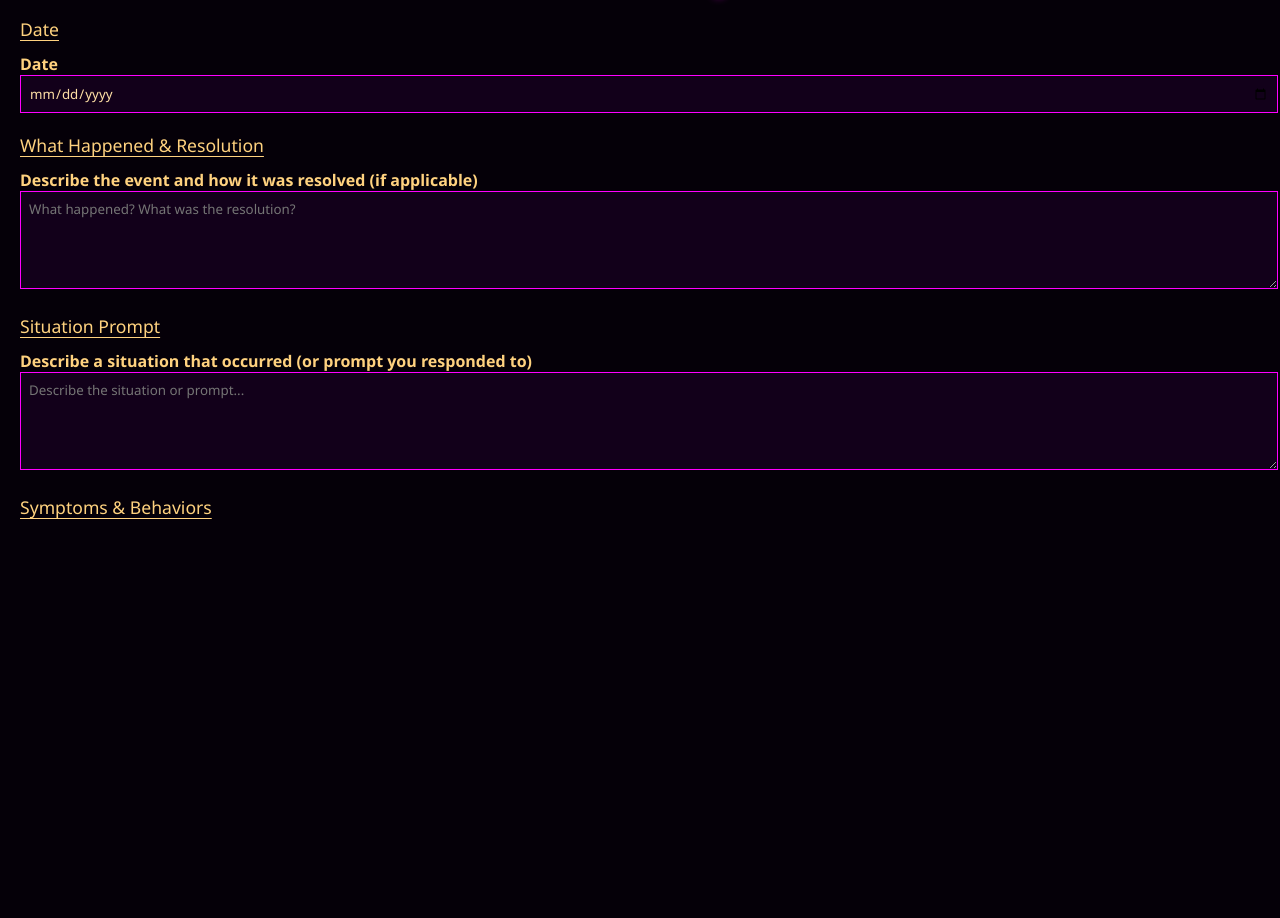
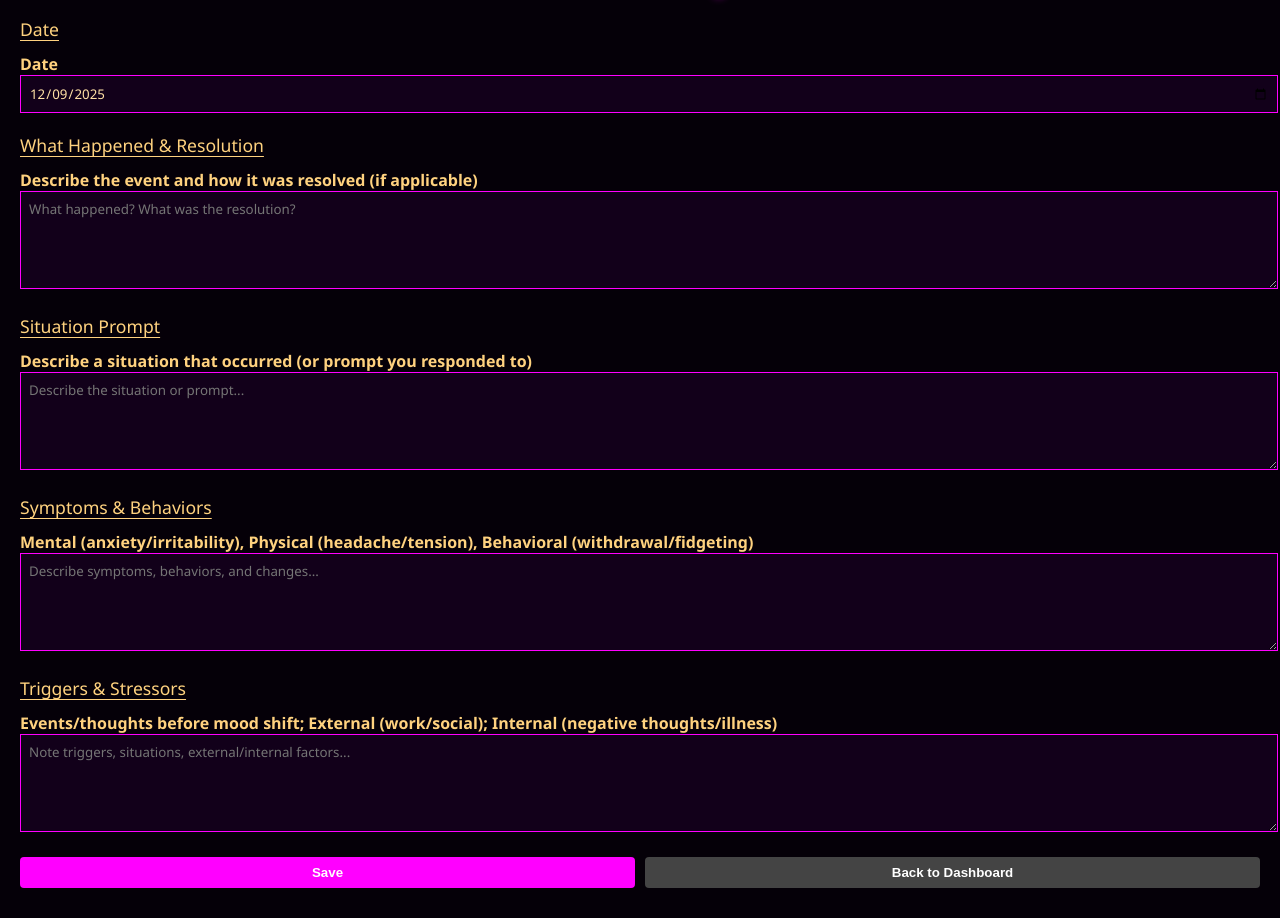
Before and after one commit to harperxj2-cell/bdbrokenbrain, a plain HTML site: page event.html in a window 1280 px wide. Shown: the part 87-1005 px from the top of the page. Before the commit the page ends 800 px from the top, so only its background shows below. Drawn offline with Linux system fonts and the light colour scheme.

Commit message:
Update event.html

```diff
--- a/event.html
+++ b/event.html
@@ -76,4 +76,59 @@
 
   <!-- Symptoms & Behaviors -->
   <div class="section-title">Symptoms & Behaviors</div>
-  <label for
+  <label for="symptoms">Mental (anxiety/irritability), Physical (headache/tension), Behavioral (withdrawal/fidgeting)</label>
+  <textarea id="symptoms" placeholder="Describe symptoms, behaviors, and changes..."></textarea>
+
+  <!-- Triggers & Stressors -->
+  <div class="section-title">Triggers & Stressors</div>
+  <label for="triggers">Events/thoughts before mood shift; External (work/social); Internal (negative thoughts/illness)</label>
+  <textarea id="triggers" placeholder="Note triggers, situations, external/internal factors..."></textarea>
+
+  <div class="buttons">
+    <button type="button" onclick="saveEvent()">Save</button>
+    <button type="button" class="secondary" onclick="goBack()">Back to Dashboard</button>
+  </div>
+
+  <div id="savedMsg" class="saved-message"></div>
+
+  <script>
+    // Set current date
+    document.getElementById('eventDate').valueAsDate = new Date();
+
+    function saveEvent() {
+      const eventDate = document.getElementById('eventDate').value;
+      const eventDescription = document.getElementById('eventDescription').value.trim();
+      const situationPrompt = document.getElementById('situationPrompt').value.trim();
+      const symptoms = document.getElementById('symptoms').value.trim();
+      const triggers = document.getElementById('triggers').value.trim();
+
+      if (!eventDescription && !situationPrompt && !symptoms && !triggers) {
+        alert('Fill out at least one section before saving.');
+        return;
+      }
+
+      let events = JSON.parse(localStorage.getItem('events') || '[]');
+      events.push({
+        type: 'event',
+        date: eventDate,
+        description: eventDescription,
+        situationPrompt,
+        symptoms,
+        triggers
+      });
+      localStorage.setItem('events', JSON.stringify(events));
+
+      document.getElementById('savedMsg').textContent = 'Saved!';
+      // Clear fields
+      document.getElementById('eventDescription').value = '';
+      document.getElementById('situationPrompt').value = '';
+      document.getElementById('symptoms').value = '';
+      document.getElementById('triggers').value = '';
+    }
+
+    function goBack() {
+      window.location.href = 'index.html';
+    }
+  </script>
+</body>
+</html>
```
